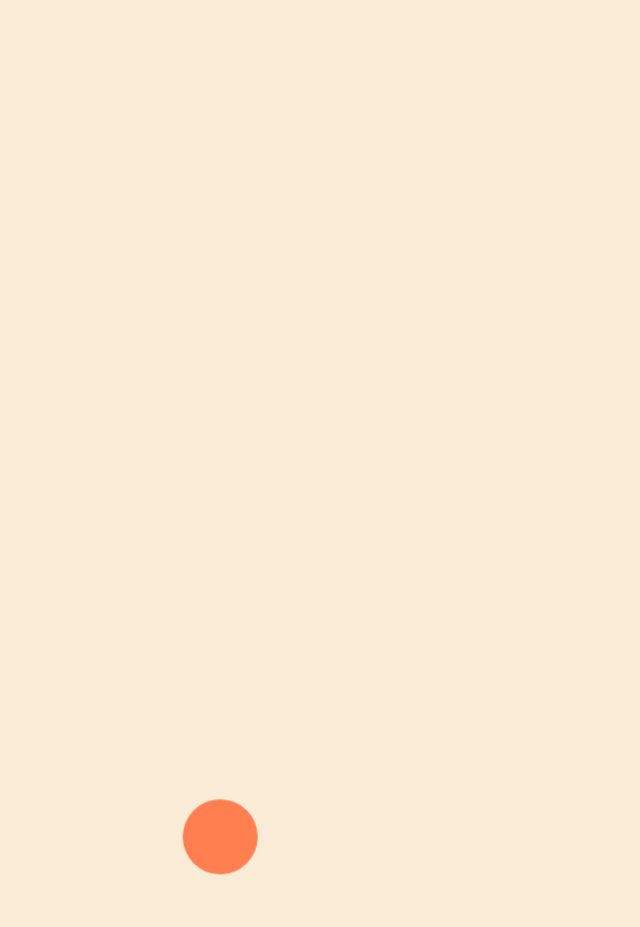
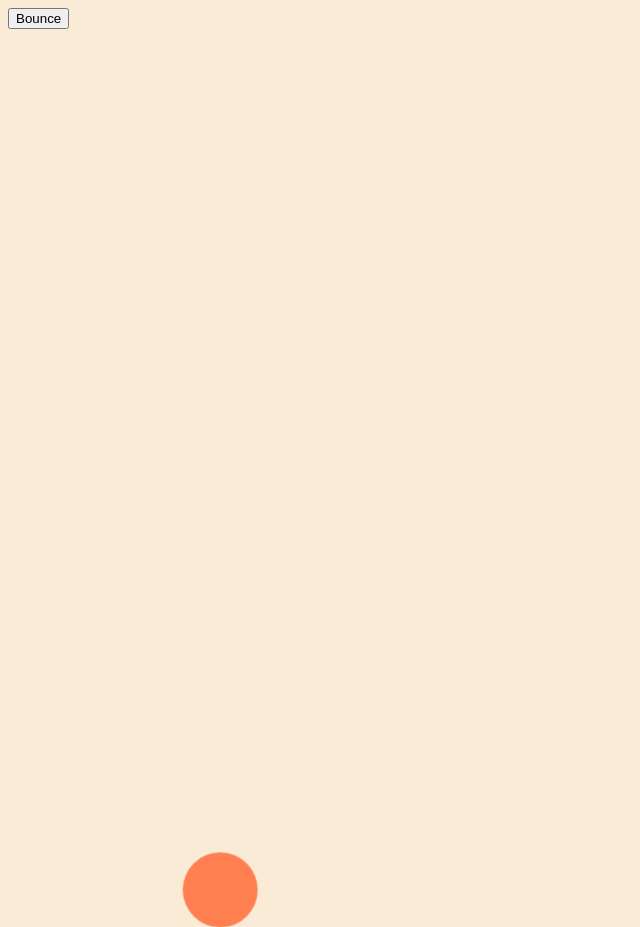
Before and after one commit to jasonawise/css-animations, a plain HTML site: page index.html in a window 1280 px wide. Shown: the whole page, without its empty margins (0-640 px from the left). Before the commit the page ends 874 px from the top, so only its background shows below. Drawn offline with Linux system fonts and the light colour scheme.

Commit message:
adding style for button and basic js to refresh on button click

```diff
--- a/index.html
+++ b/index.html
@@ -9,7 +9,13 @@
 </head>
 
 <body>
+  <button onclick="bounceBall()">Bounce</button>
   <div class="ball"></div>
 </body>
+<script>
+  function bounceBall() {
+    location.reload()
+  }
+</script>
 
 </html>
--- a/styles/styles.css
+++ b/styles/styles.css
@@ -1,5 +1,9 @@
 body {
   background-color: antiquewhite;
+}
+
+button {
+  margin-bottom: 32px;
 }
 
 .ball {
```
